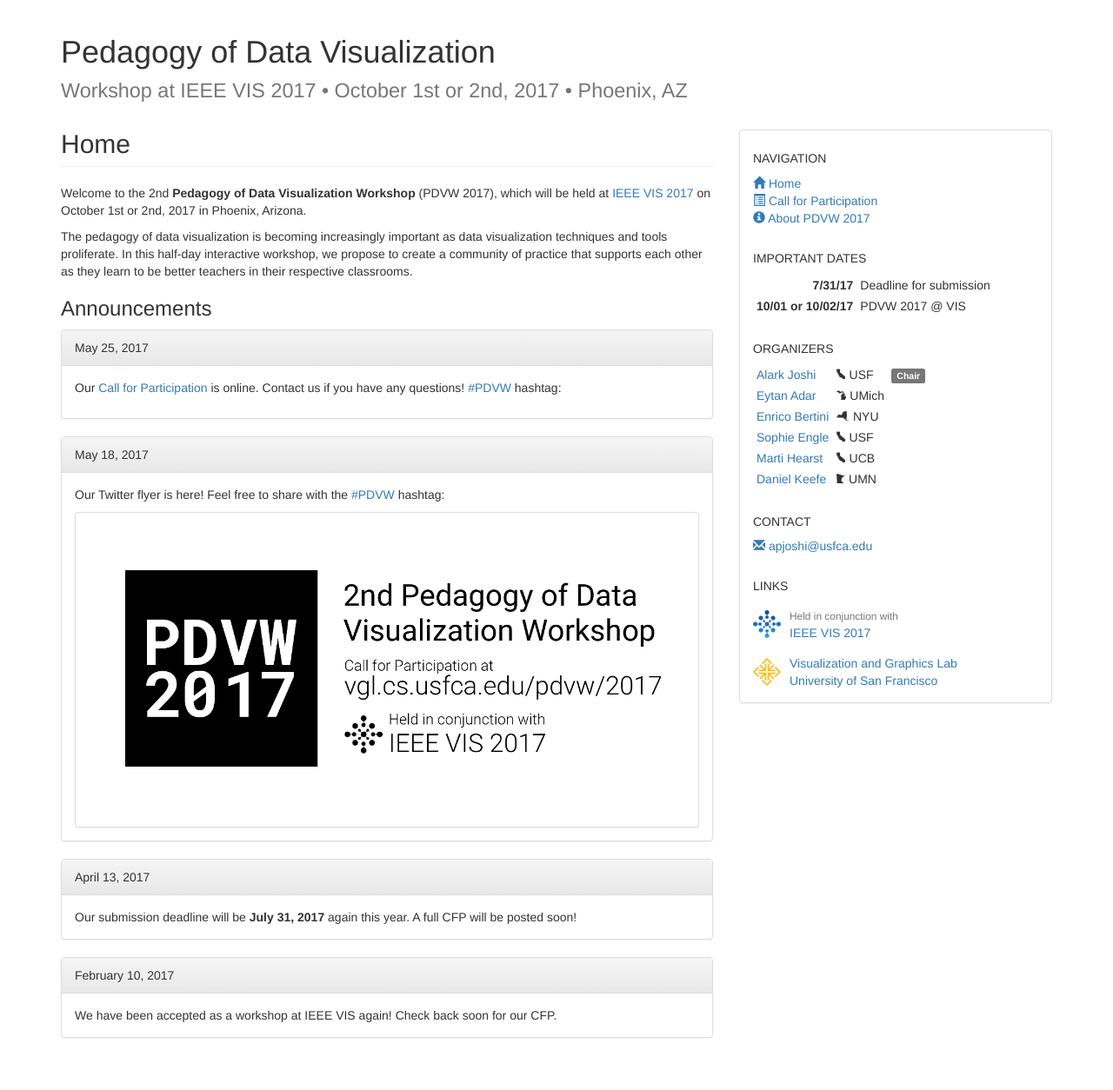
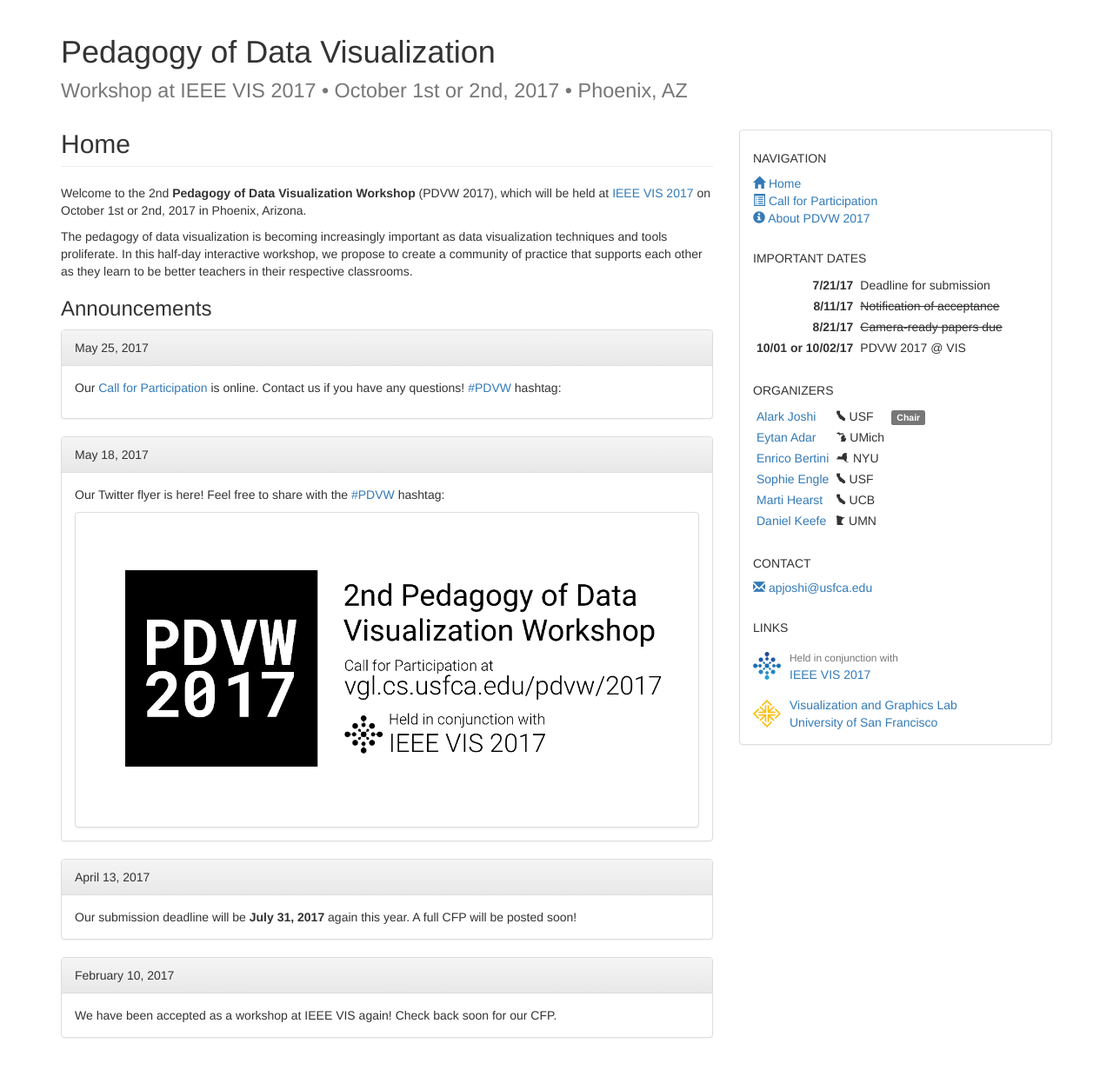
Before and after one commit to usfvgl/pdvw, a Jekyll site: the page built from 2017/index.html, in a window 1280 px wide. Shown: the whole page at 87% size. Built offline with Jekyll 4.4.1, drawn with Linux system fonts in a browser that asks for light colours.

Commit message:
Due dates are now consistent

```diff
--- a/_layouts/pdvw2017.html
+++ b/_layouts/pdvw2017.html
@@ -53,19 +53,19 @@
                   <table class="table table-hover table-sidebar table-dates">
                     <tbody>
                       <tr>
-                        <th>7/31/17</th>
+                        <th>7/21/17</th>
                         <td>Deadline for submission</td>
                       </tr>
 
-                      <!-- <tr>
-                        <th>8/15/16</th>
+                      <tr>
+                        <th>8/11/17</th>
                         <td><del>Notification of acceptance</del></td>
-                      </tr> -->
+                      </tr>
 
-                      <!-- <tr>
-                        <th>8/31/16</th>
+                      <tr>
+                        <th>8/21/17</th>
                         <td><del>Camera-ready papers due</del></td>
-                      </tr> -->
+                      </tr>
 
                       <tr>
                         <th>10/01 or 10/02/17</th>
```
